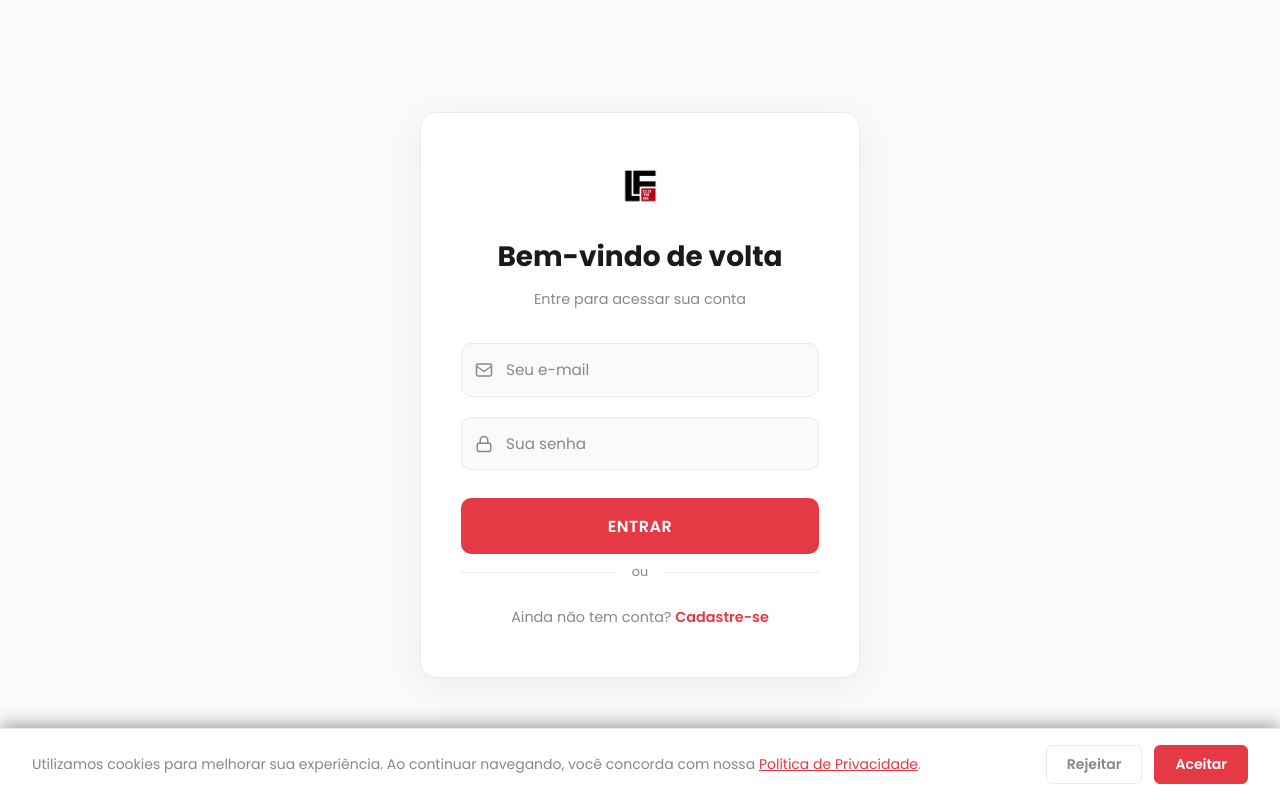
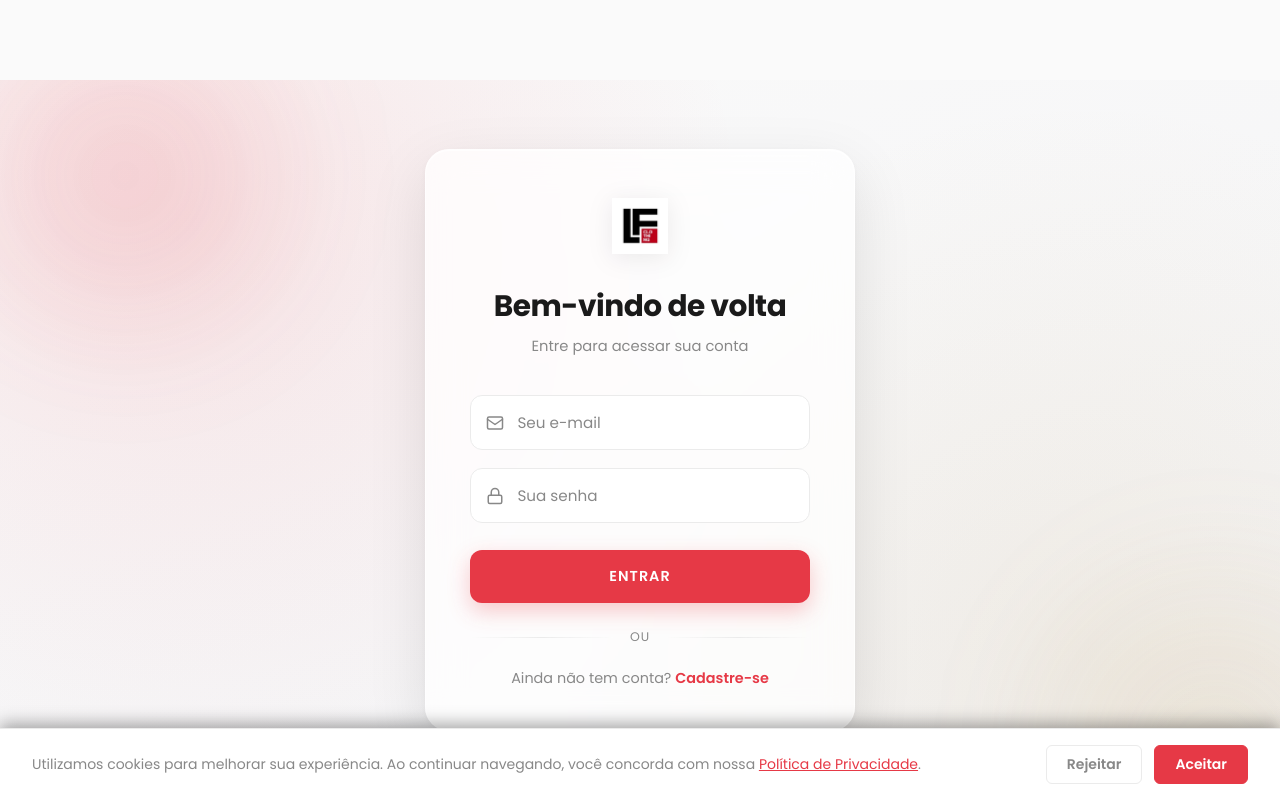
Before and after one commit to gabrielstgal/LFLoja, a React (Vite) app in the folder frontend/: page /auth in a window 1280 px wide. Built offline with nearby package versions, Linux system fonts and the light colour scheme; no server answers.

Commit message:
feat: atualiza header e login

```diff
--- a/frontend/src/components/Header.css
+++ b/frontend/src/components/Header.css
@@ -380,6 +380,14 @@
     display: none !important;
   }
 
+  /* O menu de perfil precisa abrir no mobile (toque) — ele só é
+     renderizado quando aberto, então pode exibir sempre que presente */
+  .nav-dropdown-perfil .nav-dropdown-menu {
+    display: block !important;
+    top: calc(100% + 10px);
+    min-width: 200px;
+  }
+
   .nav-dropdown-arrow {
     display: none;
   }
--- a/frontend/src/components/Header.jsx
+++ b/frontend/src/components/Header.jsx
@@ -1,4 +1,4 @@
-import React, { useState, useEffect } from 'react';
+import React, { useState, useEffect, useRef } from 'react';
 import { Link, useLocation, useNavigate } from 'react-router-dom';
 import { useCart } from '../context/CartContext';
 import { useAuth } from '../context/AuthContext';
@@ -14,6 +14,7 @@ const Header = () => {
   const [categoriasOpen, setCategoriasOpen] = useState(false);
   const [perfilOpen, setPerfilOpen] = useState(false);
   const [categorias, setCategorias] = useState([]);
+  const perfilRef = useRef(null);
   const { cartCount, setIsCartOpen } = useCart();
   const { favCount } = useFavorites();
   const location = useLocation();
@@ -36,7 +37,23 @@ const Header = () => {
     setMenuOpen(false);
     setSearchOpen(false);
     setCategoriasOpen(false);
+    setPerfilOpen(false);
   }, [location]);
+
+  useEffect(() => {
+    if (!perfilOpen) return;
+    const handleClickOutside = (e) => {
+      if (perfilRef.current && !perfilRef.current.contains(e.target)) {
+        setPerfilOpen(false);
+      }
+    };
+    document.addEventListener('mousedown', handleClickOutside);
+    document.addEventListener('touchstart', handleClickOutside);
+    return () => {
+      document.removeEventListener('mousedown', handleClickOutside);
+      document.removeEventListener('touchstart', handleClickOutside);
+    };
+  }, [perfilOpen]);
 
   const isActive = (path) => location.pathname === path ? 'active' : '';
 
@@ -127,11 +144,12 @@ const Header = () => {
         </button>
         {user ? (
           <div
+            ref={perfilRef}
             className="nav-dropdown nav-dropdown-perfil"
             onMouseEnter={() => setPerfilOpen(true)}
             onMouseLeave={() => setPerfilOpen(false)}
           >
-            <button className="action-btn user-btn" title="Minha Conta">
+            <button className="action-btn user-btn" title="Minha Conta" onClick={() => setPerfilOpen(o => !o)}>
               <svg width="22" height="22" viewBox="0 0 24 24" fill="none" stroke="currentColor" strokeWidth="2" strokeLinecap="round" strokeLinejoin="round">
                 <path d="M20 21v-2a4 4 0 0 0-4-4H8a4 4 0 0 0-4 4v2"></path>
                 <circle cx="12" cy="7" r="4"></circle>
--- a/frontend/src/pages/AuthPage.css
+++ b/frontend/src/pages/AuthPage.css
@@ -1,45 +1,103 @@
 .auth-container {
+  position: relative;
   display: flex;
   justify-content: center;
   align-items: center;
-  min-height: 70vh;
-  padding: 2rem;
+  min-height: calc(100vh - 80px);
+  padding: 2.5rem 1.5rem;
+  overflow: hidden;
+  background:
+    radial-gradient(circle at 15% 20%, rgba(230, 57, 70, 0.10), transparent 45%),
+    radial-gradient(circle at 85% 80%, rgba(200, 169, 110, 0.12), transparent 45%),
+    linear-gradient(160deg, #fafafa 0%, #f3f3f5 100%);
+}
+
+/* Blobs decorativos animados ao fundo */
+.auth-container::before,
+.auth-container::after {
+  content: '';
+  position: absolute;
+  border-radius: 50%;
+  filter: blur(60px);
+  opacity: 0.55;
+  z-index: 0;
+  pointer-events: none;
+}
+
+.auth-container::before {
+  width: 380px;
+  height: 380px;
+  top: -120px;
+  left: -100px;
+  background: radial-gradient(circle, rgba(230, 57, 70, 0.35), transparent 70%);
+  animation: authFloat 14s ease-in-out infinite;
+}
+
+.auth-container::after {
+  width: 420px;
+  height: 420px;
+  bottom: -140px;
+  right: -120px;
+  background: radial-gradient(circle, rgba(200, 169, 110, 0.35), transparent 70%);
+  animation: authFloat 18s ease-in-out infinite reverse;
+}
+
+@keyframes authFloat {
+  0%, 100% { transform: translate(0, 0) scale(1); }
+  50% { transform: translate(40px, 30px) scale(1.1); }
 }
 
 .auth-card {
+  position: relative;
+  z-index: 1;
   width: 100%;
-  max-width: 440px;
-  padding: 3rem 2.5rem;
-  border-radius: 16px;
-  border: 1px solid var(--color-border);
-  background-color: var(--color-surface);
-  box-shadow: 0 8px 40px rgba(0,0,0,0.06);
+  max-width: 430px;
+  padding: 3rem 2.75rem 2.5rem;
+  border-radius: 24px;
+  border: 1px solid rgba(255, 255, 255, 0.6);
+  background: rgba(255, 255, 255, 0.75);
+  backdrop-filter: blur(18px) saturate(160%);
+  -webkit-backdrop-filter: blur(18px) saturate(160%);
+  box-shadow:
+    0 20px 60px rgba(0, 0, 0, 0.10),
+    0 2px 8px rgba(0, 0, 0, 0.04),
+    inset 0 1px 0 rgba(255, 255, 255, 0.7);
+  animation: authCardIn 0.5s cubic-bezier(0.22, 1, 0.36, 1);
+}
+
+@keyframes authCardIn {
+  from { opacity: 0; transform: translateY(18px) scale(0.98); }
+  to { opacity: 1; transform: translateY(0) scale(1); }
 }
 
 .auth-logo {
   display: block;
-  height: 50px;
-  margin: 0 auto 1.5rem;
+  height: 56px;
+  width: auto;
+  margin: 0 auto 1.75rem;
+  filter: drop-shadow(0 4px 12px rgba(0, 0, 0, 0.08));
 }
 
 .auth-title {
   text-align: center;
-  margin-bottom: 0.5rem;
-  font-size: 1.75rem;
+  margin-bottom: 0.4rem;
+  font-size: 1.85rem;
   font-weight: 700;
+  letter-spacing: -0.5px;
+  color: var(--color-text);
 }
 
 .auth-subtitle {
   text-align: center;
   color: var(--color-text-muted);
-  font-size: 0.9rem;
-  margin-bottom: 2rem;
+  font-size: 0.92rem;
+  margin-bottom: 2.25rem;
 }
 
 .auth-form {
   display: flex;
   flex-direction: column;
-  gap: 1.25rem;
+  gap: 1.1rem;
 }
 
 .auth-field {
@@ -48,20 +106,25 @@
 
 .auth-input {
   width: 100%;
-  padding: 0.9rem 1rem 0.9rem 2.75rem;
-  border-radius: 10px;
+  padding: 0.95rem 1rem 0.95rem 2.9rem;
+  border-radius: 12px;
   border: 1.5px solid var(--color-border);
-  background-color: var(--color-bg);
+  background-color: rgba(255, 255, 255, 0.8);
   color: var(--color-text);
   font-size: 0.95rem;
-  transition: border-color 0.2s, box-shadow 0.2s;
+  transition: border-color 0.2s, box-shadow 0.2s, background-color 0.2s;
   box-sizing: border-box;
   outline: none;
 }
 
+.auth-input:hover {
+  border-color: #d8d8d8;
+}
+
 .auth-input:focus {
   border-color: var(--color-primary);
-  box-shadow: 0 0 0 3px rgba(230, 57, 70, 0.1);
+  background-color: #fff;
+  box-shadow: 0 0 0 4px rgba(230, 57, 70, 0.12);
 }
 
 .auth-input::placeholder {
@@ -71,13 +134,14 @@
 
 .auth-icon {
   position: absolute;
-  left: 0.9rem;
+  left: 1rem;
   top: 50%;
   transform: translateY(-50%);
   width: 18px;
   height: 18px;
   color: var(--color-text-muted);
   pointer-events: none;
+  transition: color 0.2s;
 }
 
 .auth-field:focus-within .auth-icon {
@@ -85,15 +149,21 @@
 }
 
 .auth-submit {
-  margin-top: 0.5rem;
-  padding: 0.95rem;
-  font-size: 1rem;
-  border-radius: 10px;
-  letter-spacing: 0.5px;
+  margin-top: 0.6rem;
+  padding: 1rem;
+  width: 100%;
+  font-size: 0.9rem;
+  border-radius: 12px;
+  letter-spacing: 1px;
+  box-shadow: 0 8px 22px rgba(230, 57, 70, 0.28);
+}
+
+.auth-submit:hover:not(:disabled) {
+  box-shadow: 0 10px 28px rgba(230, 57, 70, 0.38);
 }
 
 .auth-submit:disabled {
-  opacity: 0.6;
+  opacity: 0.55;
   cursor: not-allowed;
   transform: none;
   box-shadow: none;
@@ -103,9 +173,11 @@
   display: flex;
   align-items: center;
   gap: 1rem;
-  margin: 0.5rem 0;
+  margin: 1.5rem 0 0.25rem;
   color: var(--color-text-muted);
-  font-size: 0.8rem;
+  font-size: 0.78rem;
+  text-transform: uppercase;
+  letter-spacing: 1px;
 }
 
 .auth-divider::before,
@@ -113,12 +185,12 @@
   content: '';
   flex: 1;
   height: 1px;
-  background-color: var(--color-border);
+  background: linear-gradient(to right, transparent, var(--color-border), transparent);
 }
 
 .auth-toggle {
   text-align: center;
-  margin-top: 1.5rem;
+  margin-top: 1.25rem;
   font-size: 0.9rem;
   color: var(--color-text-muted);
 }
@@ -132,16 +204,17 @@
 
 .auth-toggle-link:hover {
   opacity: 0.8;
+  text-decoration: underline;
 }
 
 .auth-terms-label {
   display: flex;
   align-items: flex-start;
-  gap: 0.5rem;
-  font-size: 0.85rem;
+  gap: 0.55rem;
+  font-size: 0.82rem;
   color: var(--color-text-muted);
   cursor: pointer;
-  line-height: 1.4;
+  line-height: 1.45;
 }
 
 .auth-terms-checkbox {
@@ -164,5 +237,17 @@
 }
 
 @media (max-width: 480px) {
-  .auth-card { padding: 2rem 1.5rem; margin: 0 1rem; }
+  .auth-container {
+    min-height: calc(100vh - 64px);
+    padding: 1.5rem 1rem;
+  }
+
+  .auth-card {
+    padding: 2.25rem 1.5rem 2rem;
+    border-radius: 20px;
+  }
+
+  .auth-title {
+    font-size: 1.55rem;
+  }
 }
```
